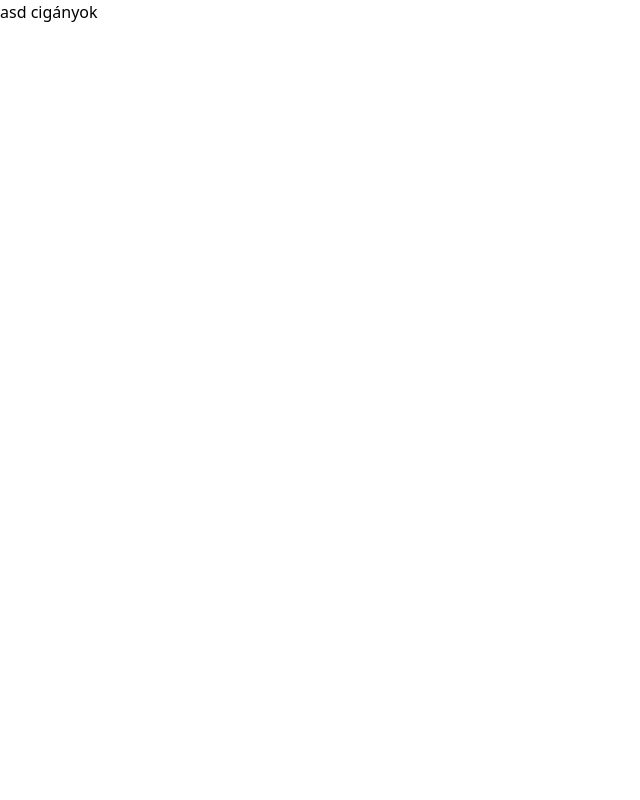
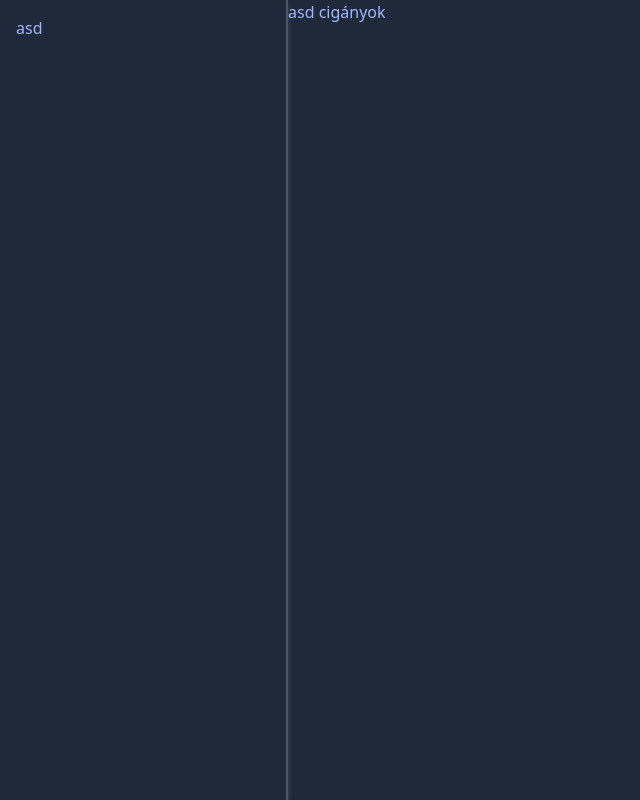
Before and after one commit to DrozsdikAdam/fileSharingWeb, a React (Vite) app: page / in a window 1280 px wide. Shown: the whole page, without its empty margins (0-640 px from the left). Built offline with nearby package versions, Linux system fonts and the light colour scheme.

Commit message:
basic sidepanel

```diff
--- a/index.html
+++ b/index.html
@@ -1,5 +1,5 @@
 <!DOCTYPE html>
-<html lang="en" class="transition-colors duration-300">
+<html lang="en" class="transition-colors duration-300 dark">
   <head>
     <meta charset="UTF-8" />
     <link rel="icon" type="image/svg+xml" href="/vite.svg" />
--- a/src/App.jsx
+++ b/src/App.jsx
@@ -1,10 +1,14 @@
-import { useState } from "react";
 import { Outlet } from "react-router-dom";
+
+import { SidePanel } from "./components/SidePanel";
 
 function App() {
   return (
     <>
-      <div className="">
+      <div className="flex h-screen bg-gray-300 dark:bg-gray-800 text-indigo-900 dark:text-indigo-300">
+        <div className="w-72 border-r-2 border-gray-400 dark:border-gray-600 shadow-md shadow-gray-500 dark:shadow-gray-600">
+          <SidePanel />
+        </div>
         <Outlet />
       </div>
     </>
--- /dev/null
+++ b/src/components/SidePanel.jsx
@@ -0,0 +1,3 @@
+export const SidePanel = () => {
+  return <div className="h-screen fixed  w-full p-4">asd</div>;
+};
```
